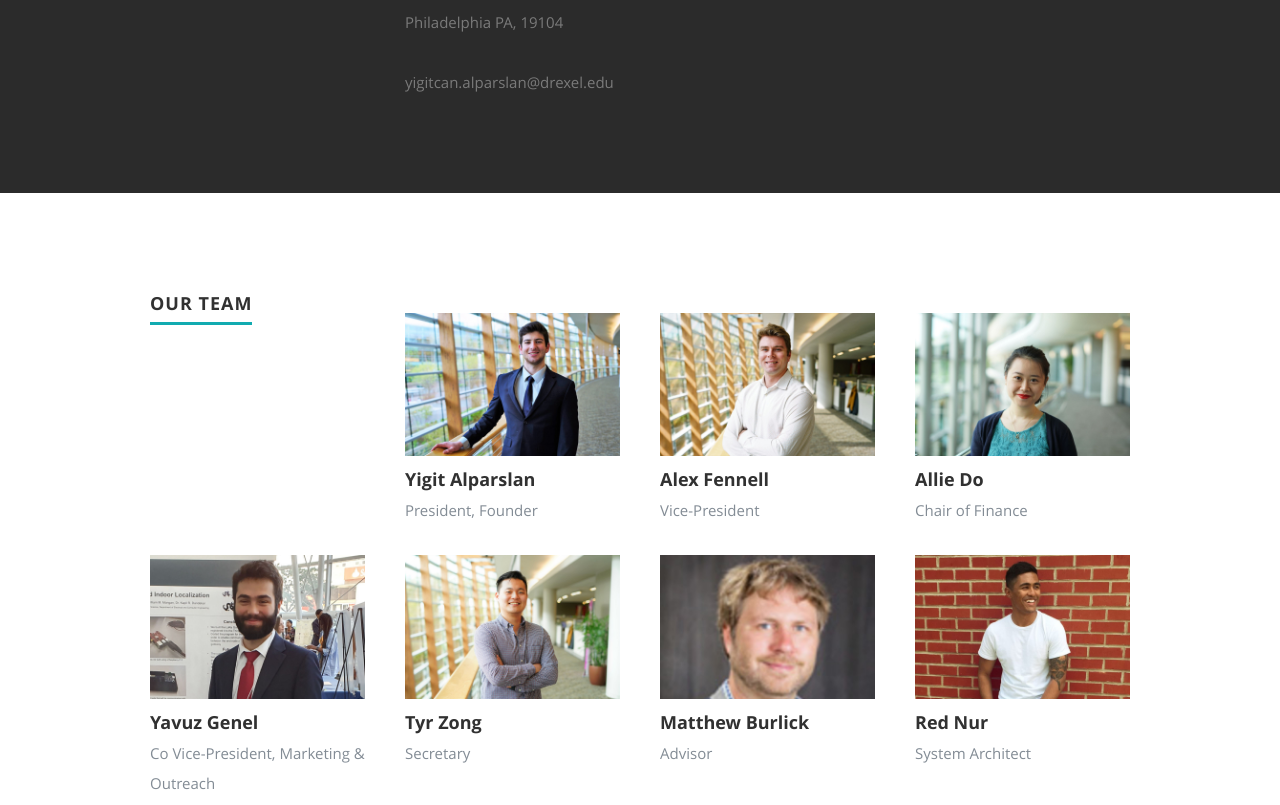
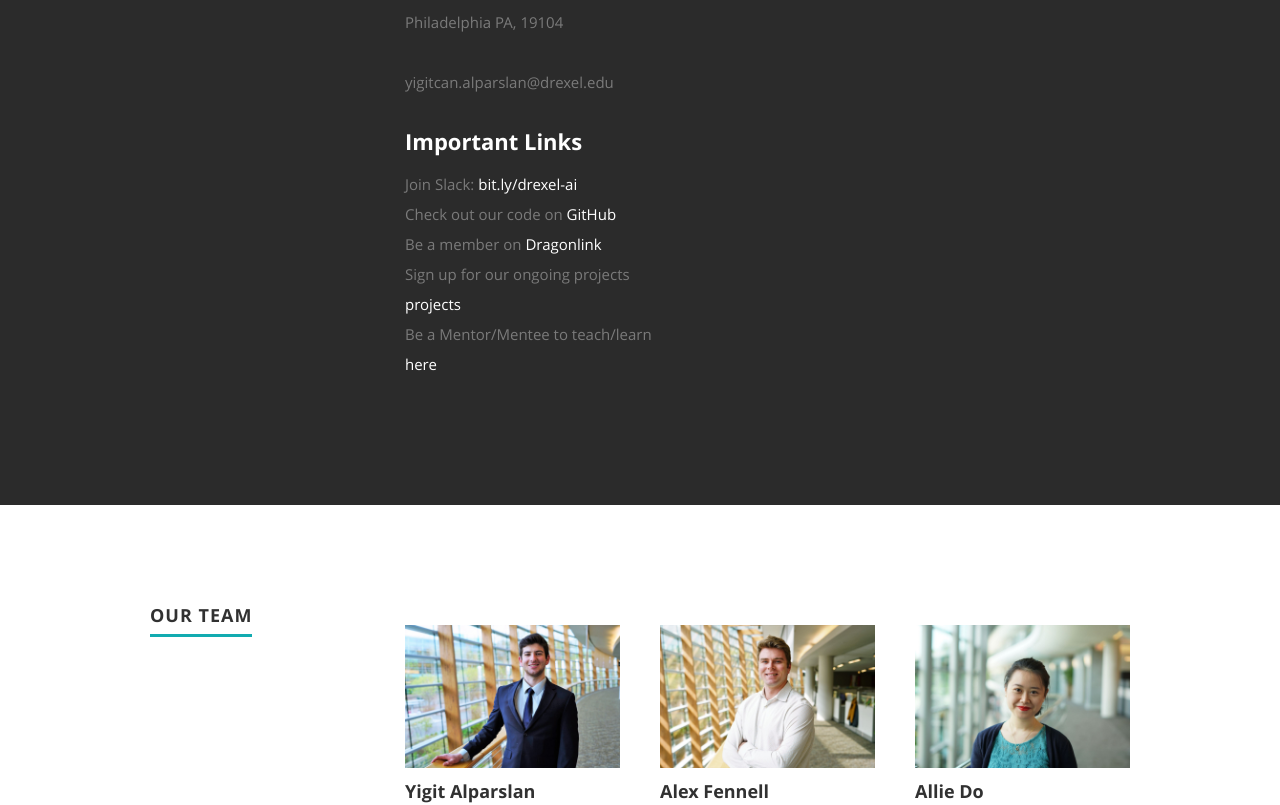
Before and after one commit to drexelai/drexelai.netlify.com, a React (Create React App) app: page / in a window 1280 px wide. Shown: the part 1183-1988 px from the top of the page. Built offline with nearby package versions, Linux system fonts and the light colour scheme; the HTML template or start-up script is replaced by a standard one.

Commit message:
Add important links in the About section

```diff
--- a/src/Components/About.js
+++ b/src/Components/About.js
@@ -36,6 +36,14 @@ class About extends Component {
                            <span>{phone}</span><br />
                            <span>{email}</span>
                         </p>
+                        <h2>Important Links</h2>
+                        <p>
+                           <span>Join Slack: <a href="bit.ly/drexel-ai">bit.ly/drexel-ai</a></span><br />
+                           <span>Check out our code on <a href="https://github.com/drexelai">GitHub</a></span><br/>
+                           <span>Be a member on <a href="https://dragonlink.drexel.edu/engage/organization/drexelai">Dragonlink</a></span><br/>
+                           <span>Sign up for our ongoing projects <a href="https://bit.ly/ongoing-ai-projects">projects</a></span><br/>
+                           <span>Be a Mentor/Mentee to teach/learn<a href="https://forms.gle/CevEZGHuixvBHsBR9"> here</a><br/></span><br/>
+                        </p>
                      </div>
 
                   </div>
```
